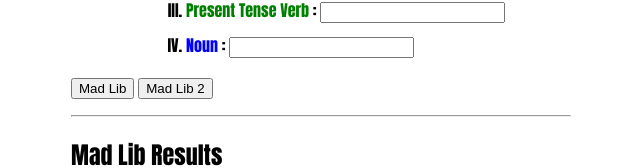
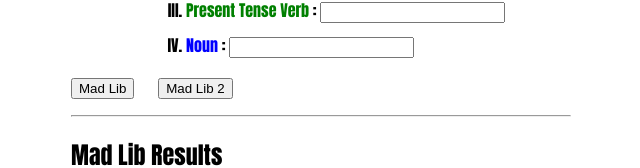
Before and after one commit to KingSammy2025/Mad-Lib, a plain HTML site: page index.html in a window 1280 px wide. Shown: the part 357-525 px from the top of the page, without its empty margins (319-959 px from the left). Drawn offline with Linux system fonts and the light colour scheme.

Commit message:
Update style.css

```diff
--- a/style.css
+++ b/style.css
@@ -1,4 +1,4 @@
-html {
+ html {
   background: url("images/airplane\ background\ image.jpg") no-repeat center
     fixed;
   background-size: cover;
@@ -38,6 +38,6 @@ li {
   margin-bottom: 10px;
 }
 
-.note {
-  margin-left: 15px;
+.space {
+  margin-left: 20px;
 }
```
